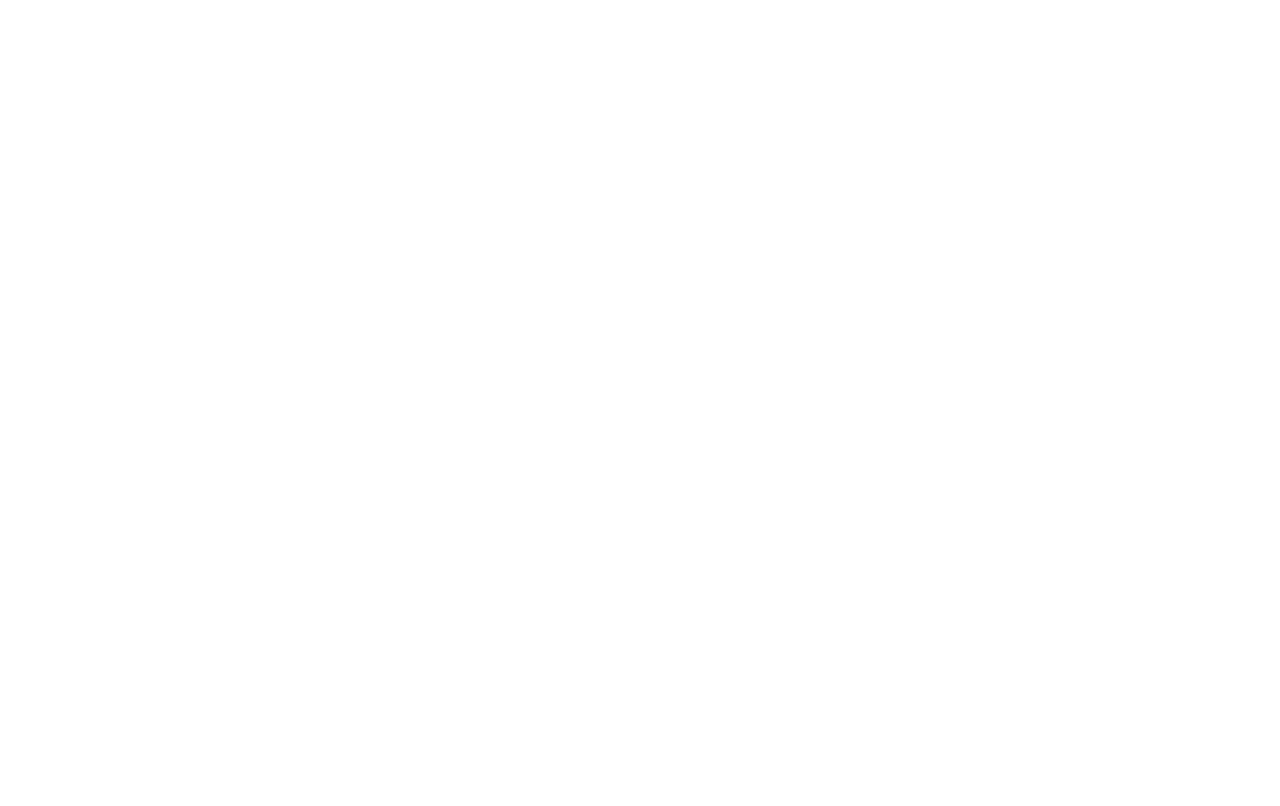
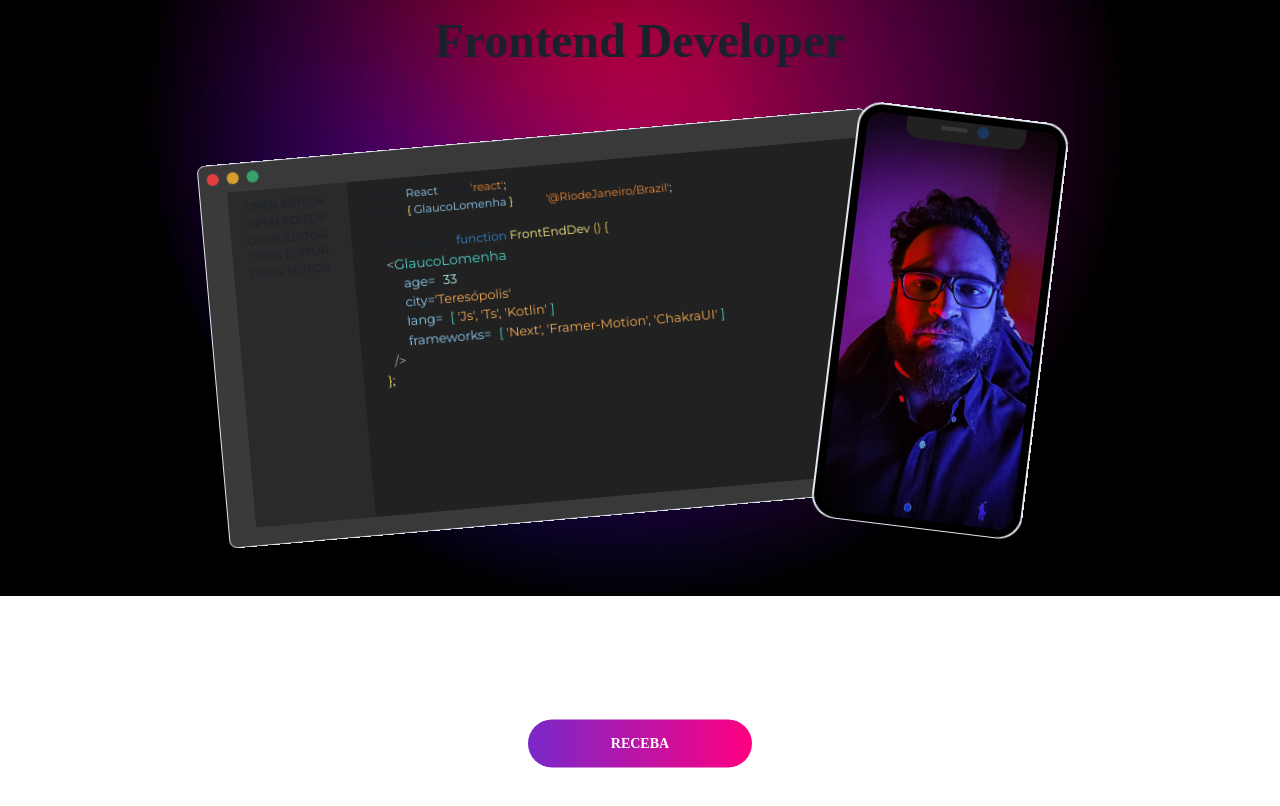
Before and after one commit to Lombeira/lombeira.github.io, a Next.js app: page / in a window 1280 px wide. Shown: the top 806 px of the page. Built offline with nearby package versions, Linux system fonts and the light colour scheme; a web font is replaced by a local one.

Commit message:
fix: deploy

```diff
--- a/components/CTA/MemedCTA/index.js
+++ b/components/CTA/MemedCTA/index.js
@@ -11,8 +11,8 @@ import {
   useColorModeValue,
 } from '@chakra-ui/react';
 import memed from '../../../public/memed.png';
-import ChakraImage from '../ChakraImage';
-import Section from '../Transitions/Section';
+import ChakraImage from '../../ChakraImage';
+import Section from '../../Transitions/Section';
 
 export default function MemedCTA() {
   return (
--- a/components/CTA/SherlockCTA/indes.js
+++ b/components/CTA/SherlockCTA/indes.js
@@ -11,8 +11,8 @@ import {
   useColorModeValue,
 } from '@chakra-ui/react';
 import sherlock from '../../../public/sherlock.png';
-import ChakraImage from '../ChakraImage';
-import Section from '../Transitions/Section';
+import ChakraImage from '../../ChakraImage';
+import Section from '../../Transitions/Section';
 
 export default function SherlockCTA() {
   return (
--- a/components/Landing/index.js
+++ b/components/Landing/index.js
@@ -3,7 +3,6 @@ import {
   Box,
   Center,
   chakra,
-  Flex,
   Heading,
   shouldForwardProp,
 } from '@chakra-ui/react';
@@ -121,7 +120,7 @@ const Landing = ({ delay = 0 }) => (
       mb={6}
     >
       <Box align="center" pos="relative">
-        <ChakraImage src={Spotlight} layout="fill" quality={80} />
+        <ChakraImage src={Spotlight} quality={80} />
       </Box>
     </StyledDiv>
     <Title />
```
